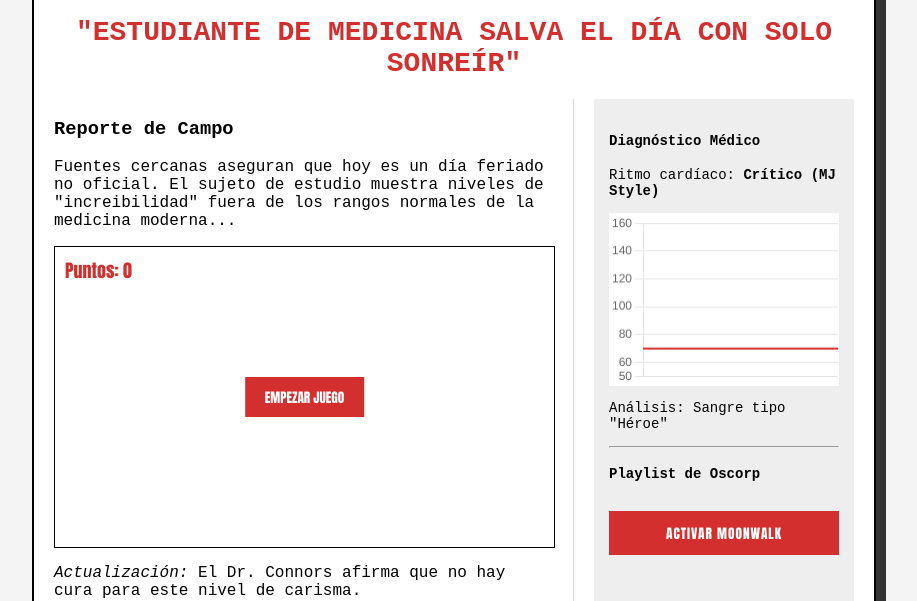
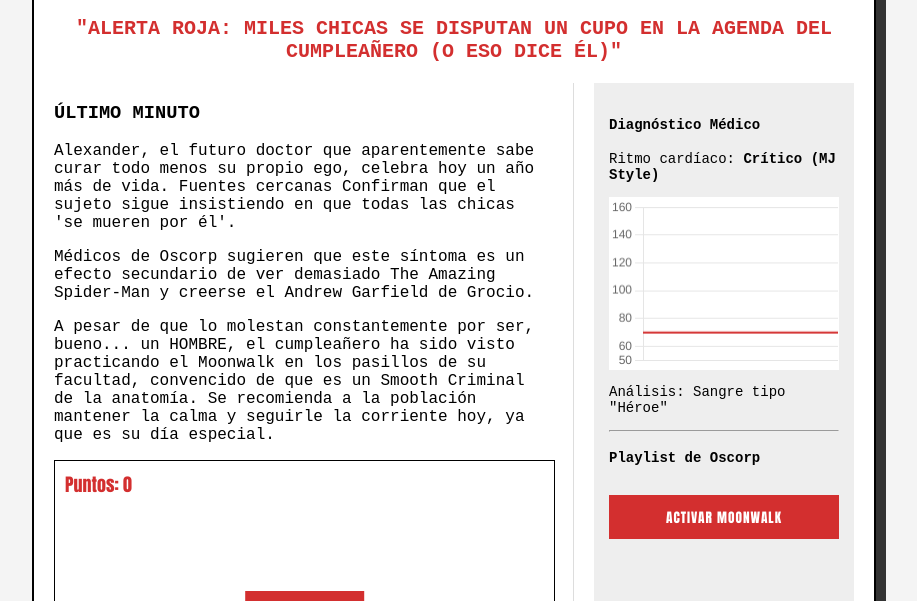
Before and after one commit to Moon26sc/HBALEXANDER, a plain HTML site: page index.html in a window 1280 px wide. Shown: the part 199-800 px from the top of the page, without its empty margins (186-1103 px from the left). Drawn offline with nearby package versions, Linux system fonts and the light colour scheme.

Commit message:
Add files via upload

```diff
--- a/index.html
+++ b/index.html
@@ -57,7 +57,7 @@
         .headline {
             text-align: center;
             font-weight: bold;
-            font-size: 28px;
+            font-size: 20px;
             color: #d32f2f;
             margin: 20px 0;
             text-transform: uppercase;
@@ -184,14 +184,22 @@
         </header>
 
         <div class="headline">
-            "ESTUDIANTE DE MEDICINA SALVA EL DÍA CON SOLO SONREÍR"
+            "ALERTA ROJA: MILES CHICAS SE DISPUTAN UN CUPO EN LA AGENDA DEL CUMPLEAÑERO (O ESO DICE ÉL)"
         </div>
 
         <div class="content">
             <div class="article">
-                <h3>Reporte de Campo</h3>
-                <p>Fuentes cercanas aseguran que hoy es un día feriado no oficial. El sujeto de estudio muestra niveles
-                    de "increibilidad" fuera de los rangos normales de la medicina moderna...</p>
+                <h3>ÚLTIMO MINUTO</h3>
+                <p>Alexander, el futuro doctor que aparentemente sabe curar todo menos su propio ego, celebra hoy un año
+                    más de vida. Fuentes cercanas Confirman que el sujeto sigue insistiendo en que todas las chicas 'se
+                    mueren por él'.</p>
+                <p> Médicos de Oscorp sugieren que este síntoma es un efecto secundario de ver demasiado
+                    The Amazing Spider-Man y creerse el Andrew Garfield de Grocio.</p>
+                <p>
+                    A pesar de que lo molestan constantemente por ser, bueno... un HOMBRE, el cumpleañero ha sido visto
+                    practicando el Moonwalk en los pasillos de su facultad, convencido de que es un Smooth Criminal de
+                    la anatomía. Se recomienda a la población mantener la calma y seguirle la corriente hoy, ya que es
+                    su día especial.</p>
                 <div class="game-container">
                     <canvas id="zombieGame"></canvas>
                     <div id="gameUI">Puntos: <span id="score">0</span></div>
@@ -207,7 +215,6 @@
                         <button class="btn-mj" onclick="startGame()">REINTENTAR</button>
                     </div>
                 </div>
-                <p><em>Actualización:</em> El Dr. Connors afirma que no hay cura para este nivel de carisma.</p>
             </div>
 
             <div class="sidebar">
```
